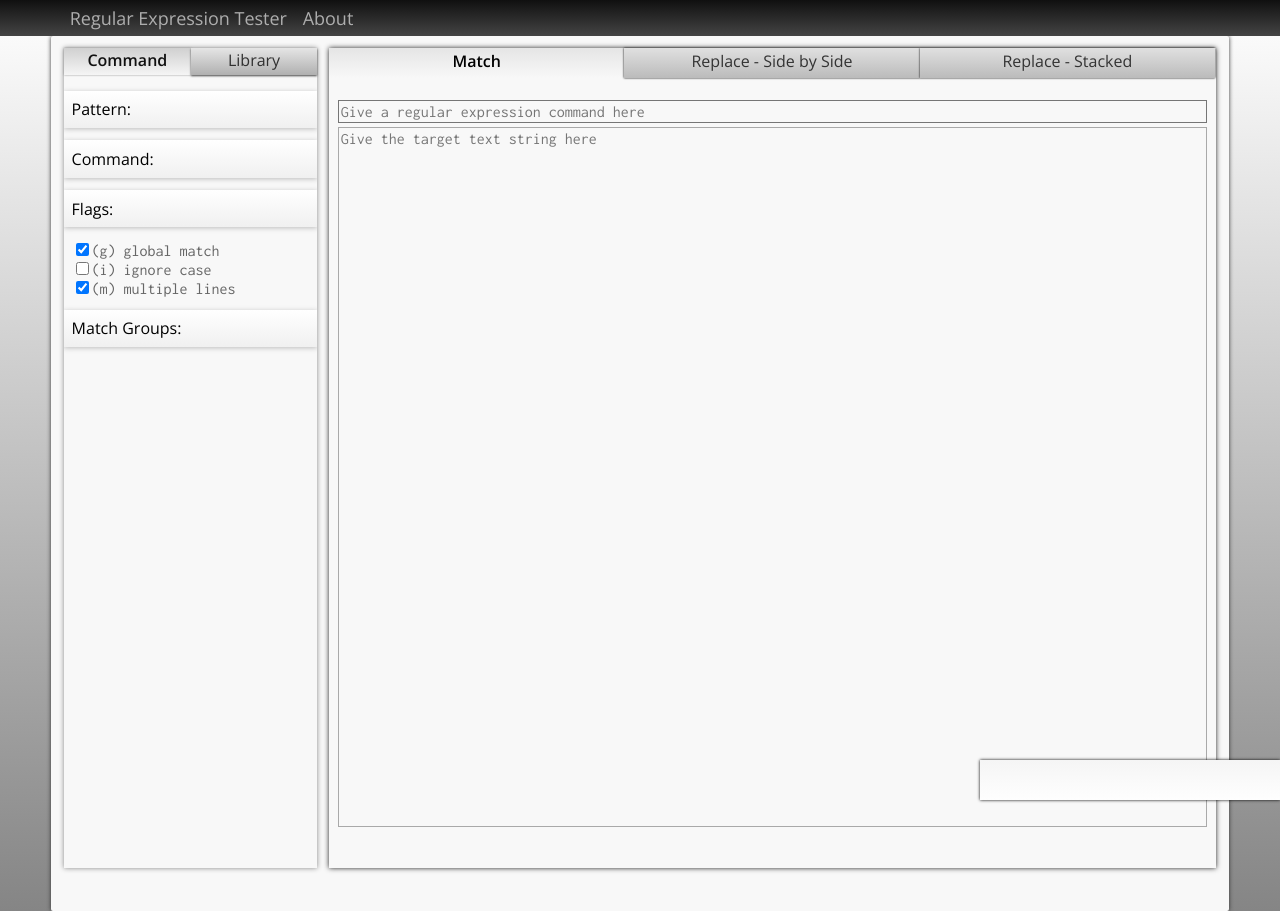
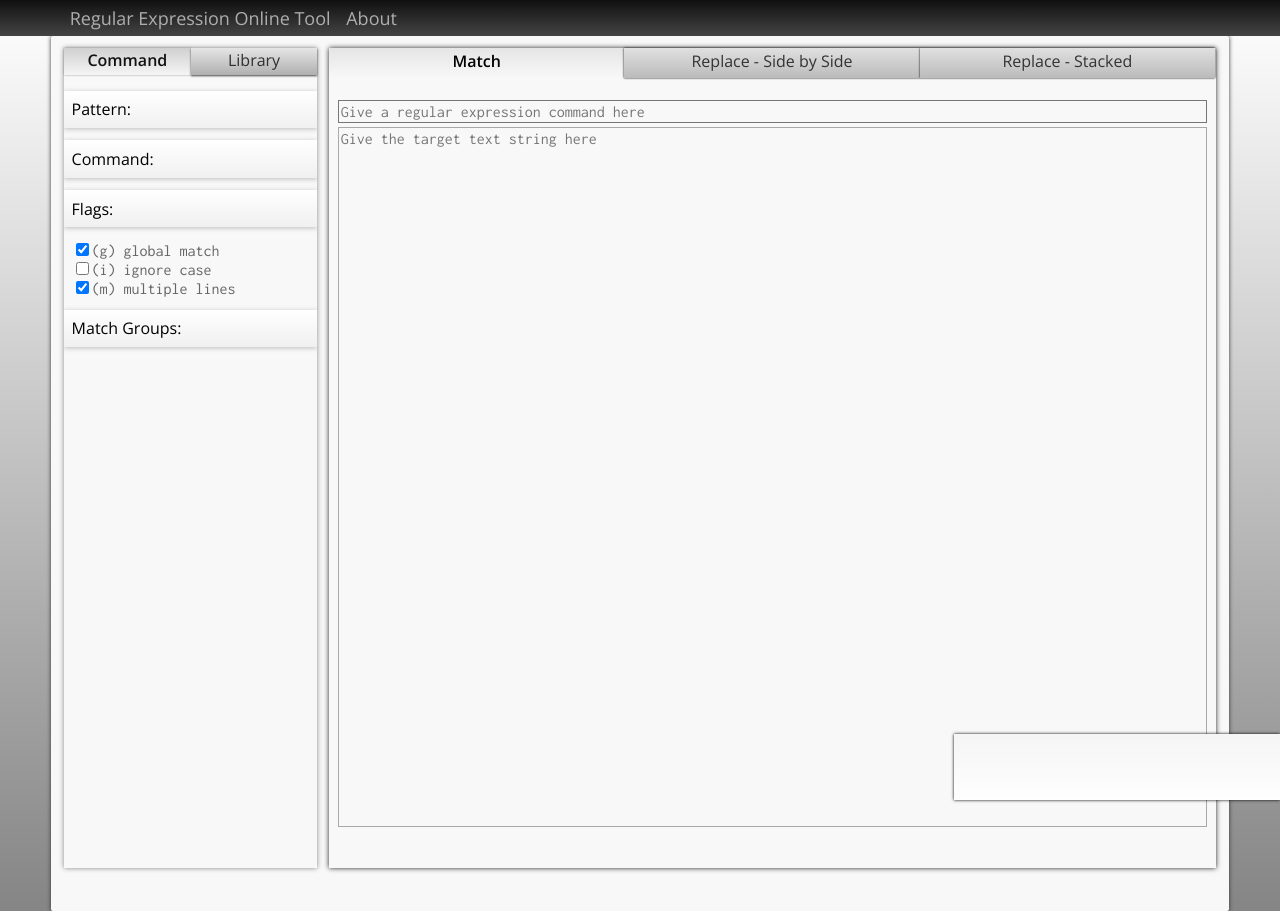
Before and after one commit to ted7726/ted7726.github.io, a PHP site: page /index.html in a window 1280 px wide. Run offline with PHP 8.4, Linux system fonts and the light colour scheme; some libraries are stand-ins or nearby versions.

Commit message:
setup padding of footer and tittle

```diff
--- a/css/style.css
+++ b/css/style.css
@@ -256,7 +256,7 @@
 #footer {
 
     clear: both;
-	padding:0% 0%;
+	padding:1%;
 	text-align:right;
 	//font-family:'Open Sans';
 	position: fixed;
--- a/index.html
+++ b/index.html
@@ -1,8 +1,7 @@
 
 <html>
 	<head>
-    <title>
-    </title>
+    <title>Regular Expression Online Tool</title>
 	<link rel="stylesheet" href="css/style.css">
 	<script src="http://ajax.googleapis.com/ajax/libs/jquery/1.10.2/jquery.min.js"></script>
 	<script src="js.js"></script>
@@ -14,7 +13,7 @@
 	<body>
 
 		<div id="nav">
-			<div><a href="http://ted7726.github.io/">Regular Expression Tester</a></div>
+			<div><a href="http://ted7726.github.io/">Regular Expression Online Tool</a></div>
 			<div id="about"><a href="https://www.linkedin.com/pub/weisheng-su/7b/a67/b34">About</a></div>
         </div>
 
```
